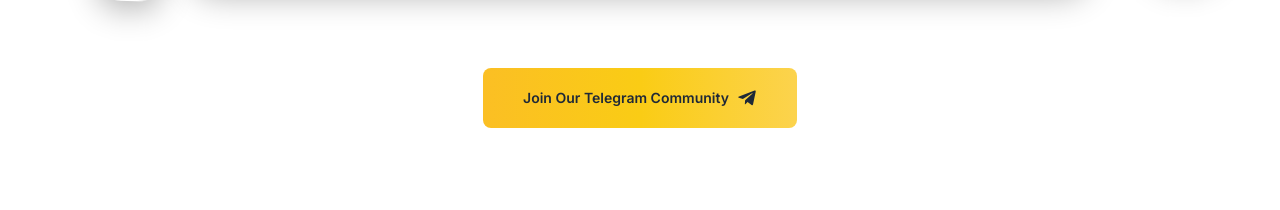
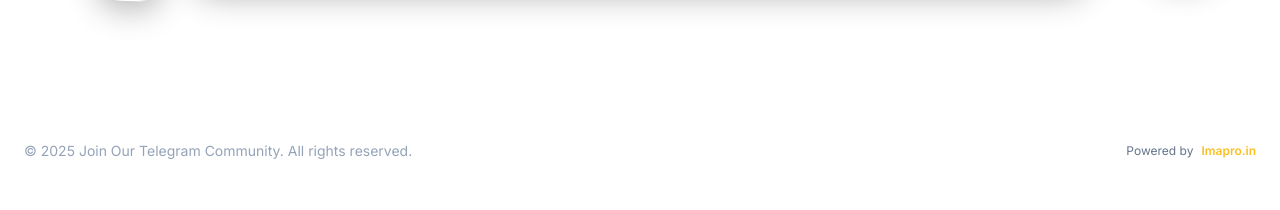
Before and after one commit to ashish8228/ai-imapro, a Next.js app: page / in a window 1280 px wide. Shown: the part 872-1082 px from the top of the page. Built offline with nearby package versions, Linux system fonts and the light colour scheme.

Commit message:
pull code

```diff
--- a/app/page.tsx
+++ b/app/page.tsx
@@ -23,7 +23,6 @@
       {/* Content */}
       <div className="relative">
         <Hero />
-        <Ctabutton/>
         <Footer />
       </div>
     </main>
```
